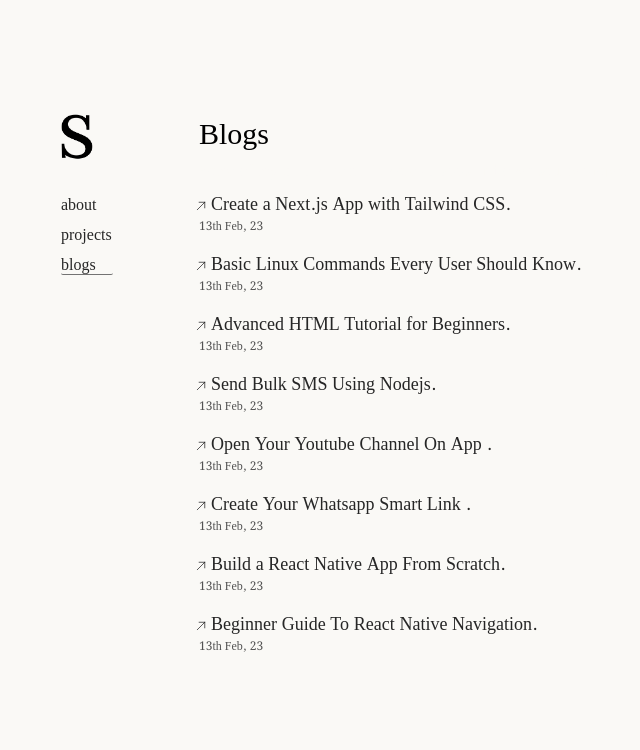
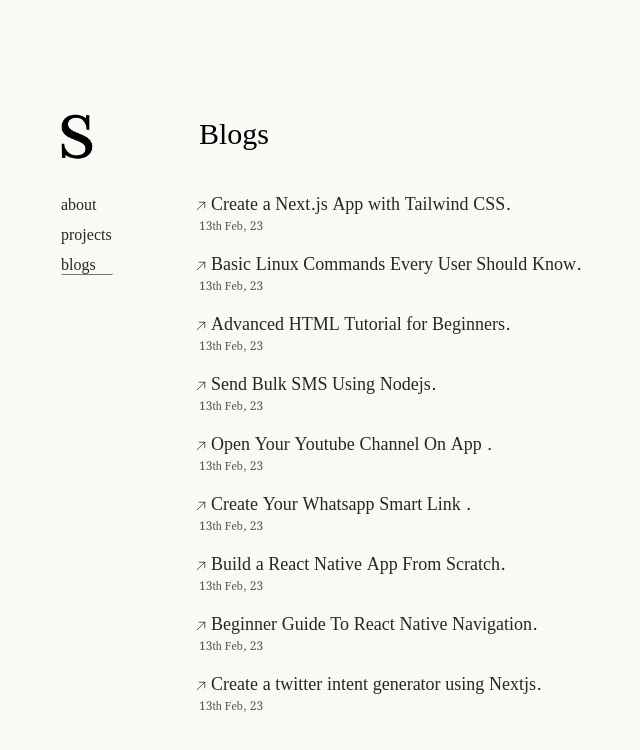
Before and after one commit to sahilwise/portfolio, a Next.js app: page /blogs in a window 1280 px wide. Shown: the top 750 px of the page, without its empty margins (121-761 px from the left). Built offline with nearby package versions, Linux system fonts and the light colour scheme.

Commit message:
added twitter intent

```diff
--- a/pages/blogs.js
+++ b/pages/blogs.js
@@ -153,6 +153,20 @@ const blogs = ()=>{
                                 </header>
                             </article>
 
+                            <article>
+                                <header>
+                                  <Link href="/simple-guide-to-nextjs">
+                                    <h2 className="text-lg text-neutral-800 flex">
+                                    <svg xmlns="http://www.w3.org/2000/svg" fill="none" viewBox="0 0 24 24" strokeWidth={1.5} stroke="currentColor" className="w-3 h-3 -translate-x-1 translate-y-3">
+                                    <path strokeLinecap="round" strokeLinejoin="round" d="M4.5 19.5l15-15m0 0H8.25m11.25 0v11.25" />
+                                    </svg>
+                                      Create a twitter intent generator using Nextjs.
+                                    </h2>
+                                    </Link>
+                                    <p className="text-xs text-neutral-600">13th Feb, 23</p>
+                                </header>
+                            </article>
+
 
                             </section>
 
--- a/pages/index.js
+++ b/pages/index.js
@@ -80,7 +80,7 @@ const Home = ()=>{
                                     <svg xmlns="http://www.w3.org/2000/svg" fill="none" viewBox="0 0 24 24" strokeWidth={1.5} stroke="currentColor" className="w-3 h-3 -translate-x-1 translate-y-3">
                                     <path strokeLinecap="round" strokeLinejoin="round" d="M4.5 19.5l15-15m0 0H8.25m11.25 0v11.25" />
                                     </svg>
-                                      <Link href={"https://github.com/salnetxyz/portfolio/fork"}>hire on addify</Link>
+                                      <Link href={"https://addify.us/sal"}>hire me on addify</Link>
                                     </h2>
                                     <p className="text-xs text-neutral-600">addify.us/sal</p>
                                 </header>
@@ -92,7 +92,7 @@ const Home = ()=>{
                                     <svg xmlns="http://www.w3.org/2000/svg" fill="none" viewBox="0 0 24 24" strokeWidth={1.5} stroke="currentColor" className="w-3 h-3 -translate-x-1 translate-y-3">
                                     <path strokeLinecap="round" strokeLinejoin="round" d="M4.5 19.5l15-15m0 0H8.25m11.25 0v11.25" />
                                     </svg>
-                                      <Link href={"https://github.com/salnetxyz/portfolio/fork"}>follow on twitter</Link>
+                                      <Link href={"https://twitter.com/intent/follow?screen_name=salnetxyz"}>follow on twitter</Link>
                                     </h2>
                                     <p className="text-xs text-neutral-600">twitter.com/salnetxyz</p>
                                 </header>
--- a/pages/projects.js
+++ b/pages/projects.js
@@ -58,6 +58,18 @@ const Projects = ()=>{
                                     <path strokeLinecap="round" strokeLinejoin="round" d="M4.5 19.5l15-15m0 0H8.25m11.25 0v11.25" />
                                     </svg>
                                         wapp.ink
+                                    </h2>
+                                    <p className="text-xs text-neutral-600">10th Feb, 23</p>
+                                </header>
+                            </article>
+
+                            <article>
+                                <header>
+                                    <h2 className="text-lg text-neutral-800 flex">
+                                    <svg xmlns="http://www.w3.org/2000/svg" fill="none" viewBox="0 0 24 24" strokeWidth={1.5} stroke="currentColor" className="w-3 h-3 -translate-x-1 translate-y-3">
+                                    <path strokeLinecap="round" strokeLinejoin="round" d="M4.5 19.5l15-15m0 0H8.25m11.25 0v11.25" />
+                                    </svg>
+                                        twitterintent.salnet.xyz
                                     </h2>
                                     <p className="text-xs text-neutral-600">10th Feb, 23</p>
                                 </header>
```
